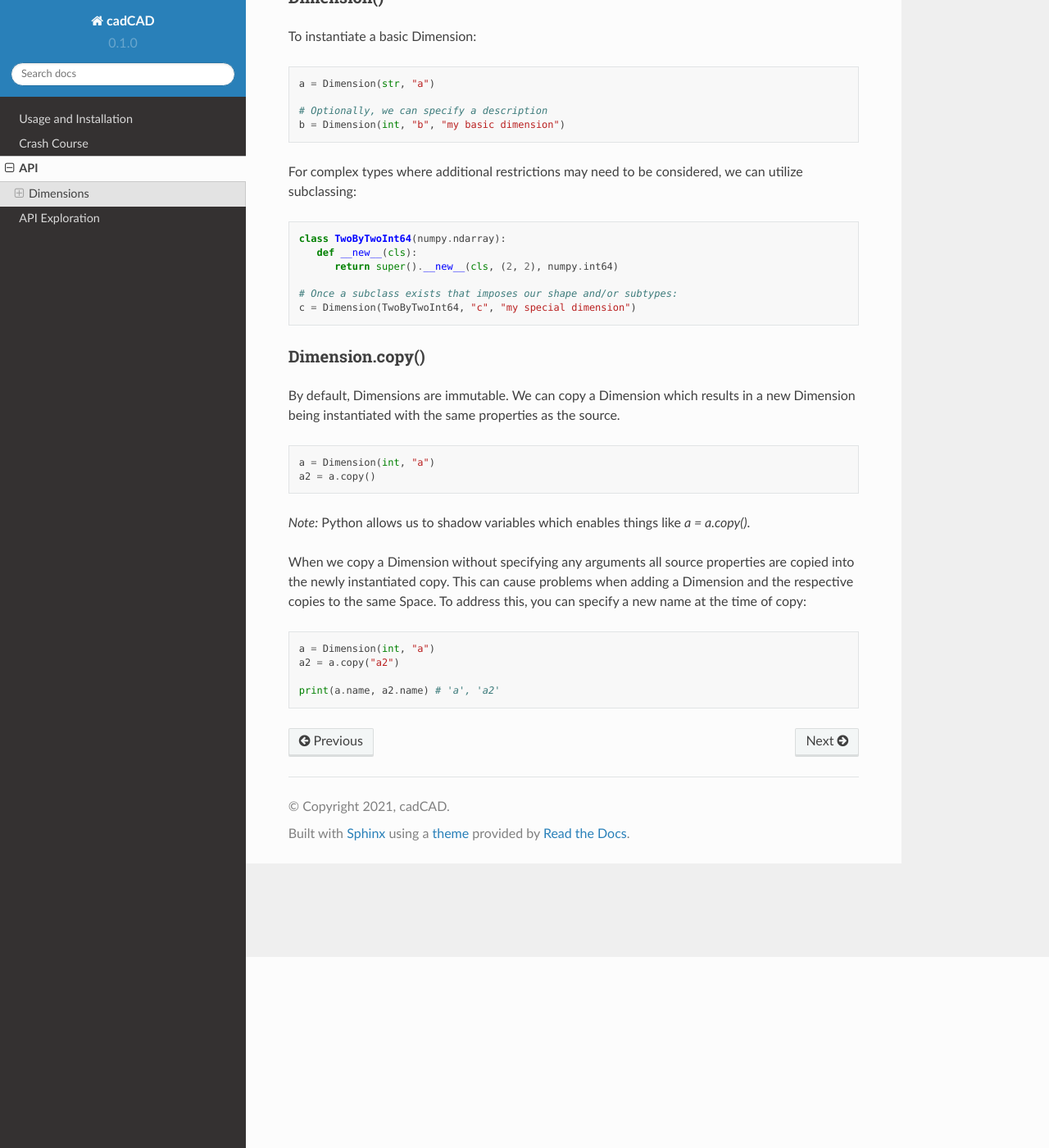
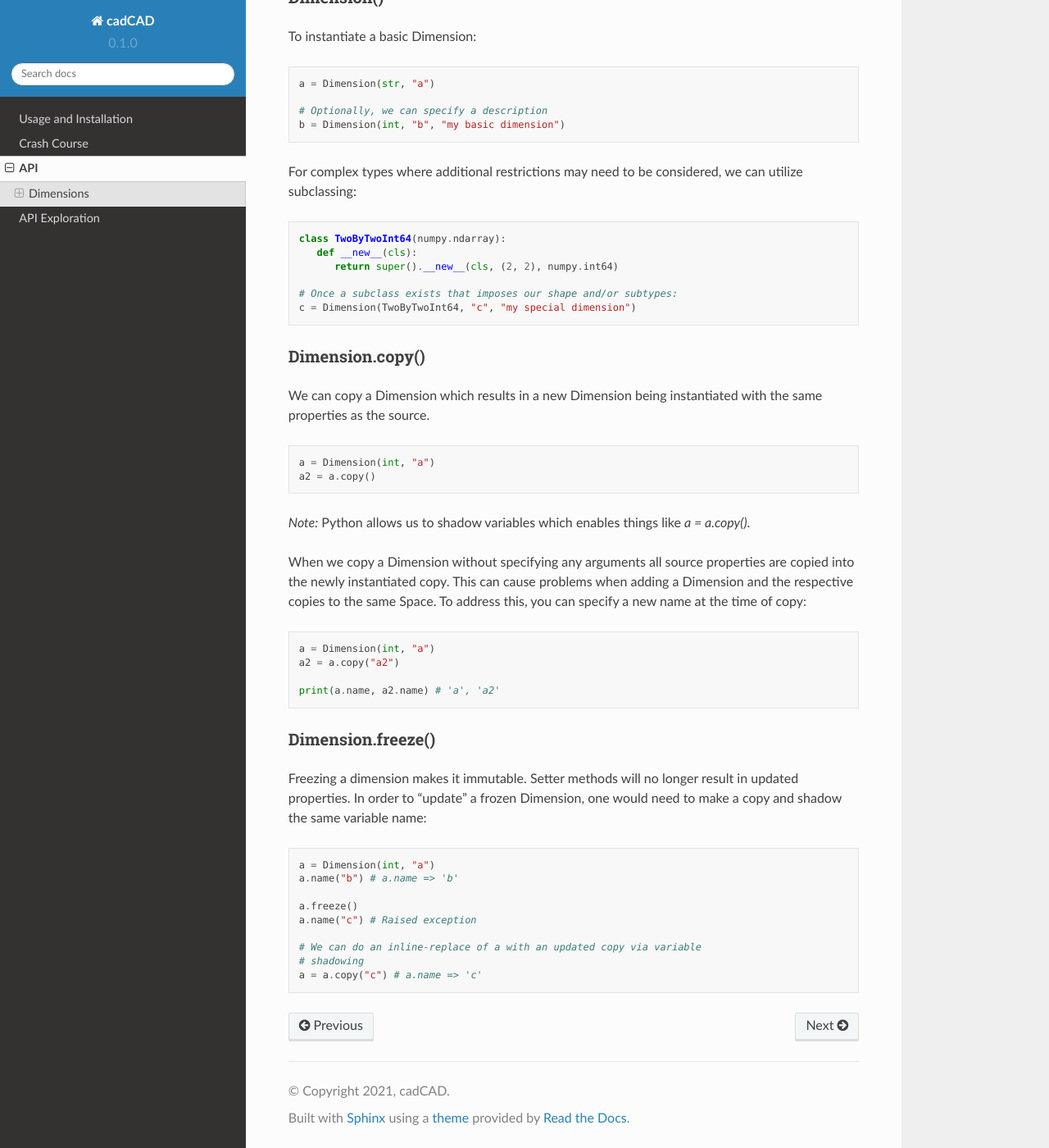
Before and after one commit to cadCAD-org/documentation, a Sphinx documentation site: the page built from docs/source/api.rst, in a window 1280 px wide and 1400 px high, scrolled down 233 px. Shown: the whole window at 82% size. Built offline with Sphinx 7.4.7 and the Read the Docs theme 2.0.0, drawn with Linux system fonts in a browser that asks for light colours.

Commit message:
Dimension.freeze() updated

```diff
--- a/docs/source/api.rst
+++ b/docs/source/api.rst
@@ -33,9 +33,8 @@ considered, we can utilize subclassing:
 Dimension.copy()
 ================
 
-By default, Dimensions are immutable. We can copy a Dimension which
-results in a new Dimension being instantiated with the same properties
-as the source.
+We can copy a Dimension which results in a new Dimension being
+instantiated with the same properties as the source.
 
 .. code-block:: python
 
@@ -56,3 +55,22 @@ Space. To address this, you can specify a new name at the time of copy:
    a2 = a.copy("a2")
 
    print(a.name, a2.name) # 'a', 'a2'
+
+Dimension.freeze()
+==================
+
+Freezing a dimension makes it immutable. Setter methods will no longer
+result in updated properties. In order to "update" a frozen Dimension,
+one would need to make a copy and shadow the same variable name:
+
+.. code-block:: python
+
+   a = Dimension(int, "a")
+   a.name("b") # a.name => 'b'
+
+   a.freeze()
+   a.name("c") # Raised exception
+
+   # We can do an inline-replace of a with an updated copy via variable
+   # shadowing
+   a = a.copy("c") # a.name => 'c'
```
